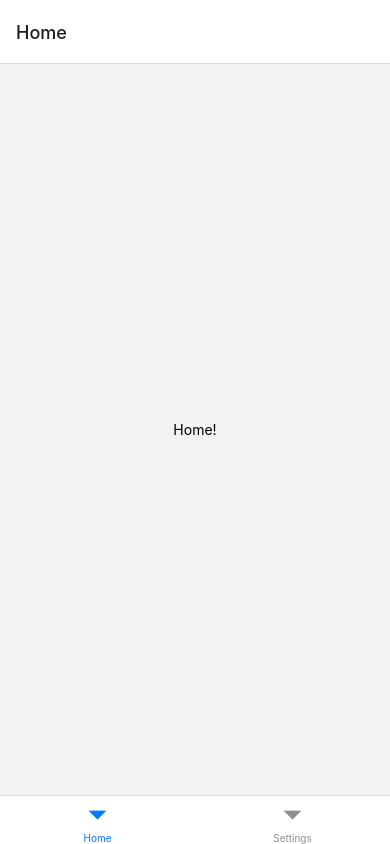
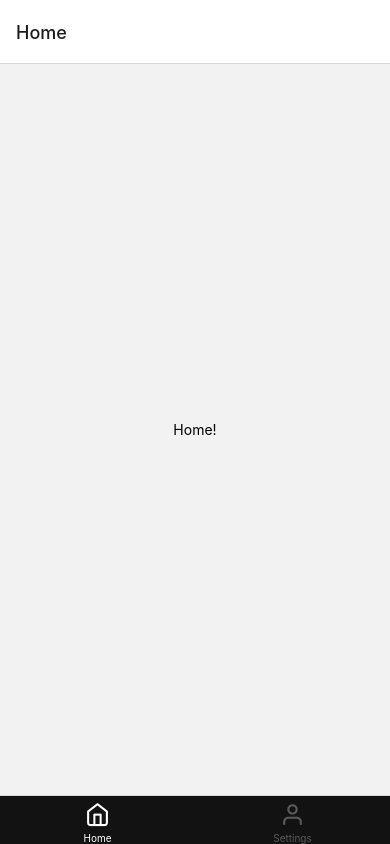
Before and after one commit to lucassms9/twitter-clone, a React Native app: screen /Home in a window 390 px wide. Built offline with nearby package versions, Linux system fonts and the light colour scheme.

Commit message:
feat: add suport for icons

```diff
--- a/package.json
+++ b/package.json
@@ -17,7 +17,8 @@
     "react": "18.0.0",
     "react-native": "0.69.3",
     "react-native-safe-area-context": "^4.3.1",
-    "react-native-screens": "^3.15.0"
+    "react-native-screens": "^3.15.0",
+    "react-native-vector-icons": "^9.2.0"
   },
   "devDependencies": {
     "@babel/core": "^7.12.9",
@@ -28,6 +29,7 @@
     "@tsconfig/react-native": "^2.0.2",
     "@types/jest": "^26.0.23",
     "@types/react-native": "^0.69.3",
+    "@types/react-native-vector-icons": "^6.4.11",
     "@types/react-test-renderer": "^18.0.0",
     "@typescript-eslint/eslint-plugin": "^5.32.0",
     "@typescript-eslint/parser": "^5.32.0",
--- a/src/routes/index.tsx
+++ b/src/routes/index.tsx
@@ -1,17 +1,30 @@
-import React from 'react';
+import React from 'react'
+import Icon from 'react-native-vector-icons/Feather'
+import { NavigationContainer } from '@react-navigation/native'
+import { createBottomTabNavigator } from '@react-navigation/bottom-tabs'
 
-import { NavigationContainer } from '@react-navigation/native';
-import { createBottomTabNavigator } from '@react-navigation/bottom-tabs';
+import Home from '@screens/Home'
+import Profile from '@screens/Profile'
 
-import Home from '@screens/Home';
-import Profile from '@screens/Profile';
-
-const Tab = createBottomTabNavigator();
+const Tab = createBottomTabNavigator()
 
 export default function App() {
   return (
     <NavigationContainer>
-      <Tab.Navigator>
+      <Tab.Navigator
+        screenOptions={({ route }) => ({
+          tabBarIcon: ({ color, size }) => {
+            const iconName = route.name === 'Home' ? 'home' : 'user'
+
+            return <Icon name={iconName} size={size} color={color} />
+          },
+          tabBarActiveTintColor: '#fff',
+          tabBarInactiveTintColor: 'rgba(255, 255, 255, 0.3)',
+          tabBarStyle: {
+            backgroundColor: '#121212',
+          },
+        })}
+      >
         <Tab.Screen name='Home' component={Home} />
         <Tab.Screen name='Settings' component={Profile} />
       </Tab.Navigator>
```
Also changed, not shown: react-native.config.js (added, +9 -0 lines), 5 other files (tests, documents, lock files or other folders).
